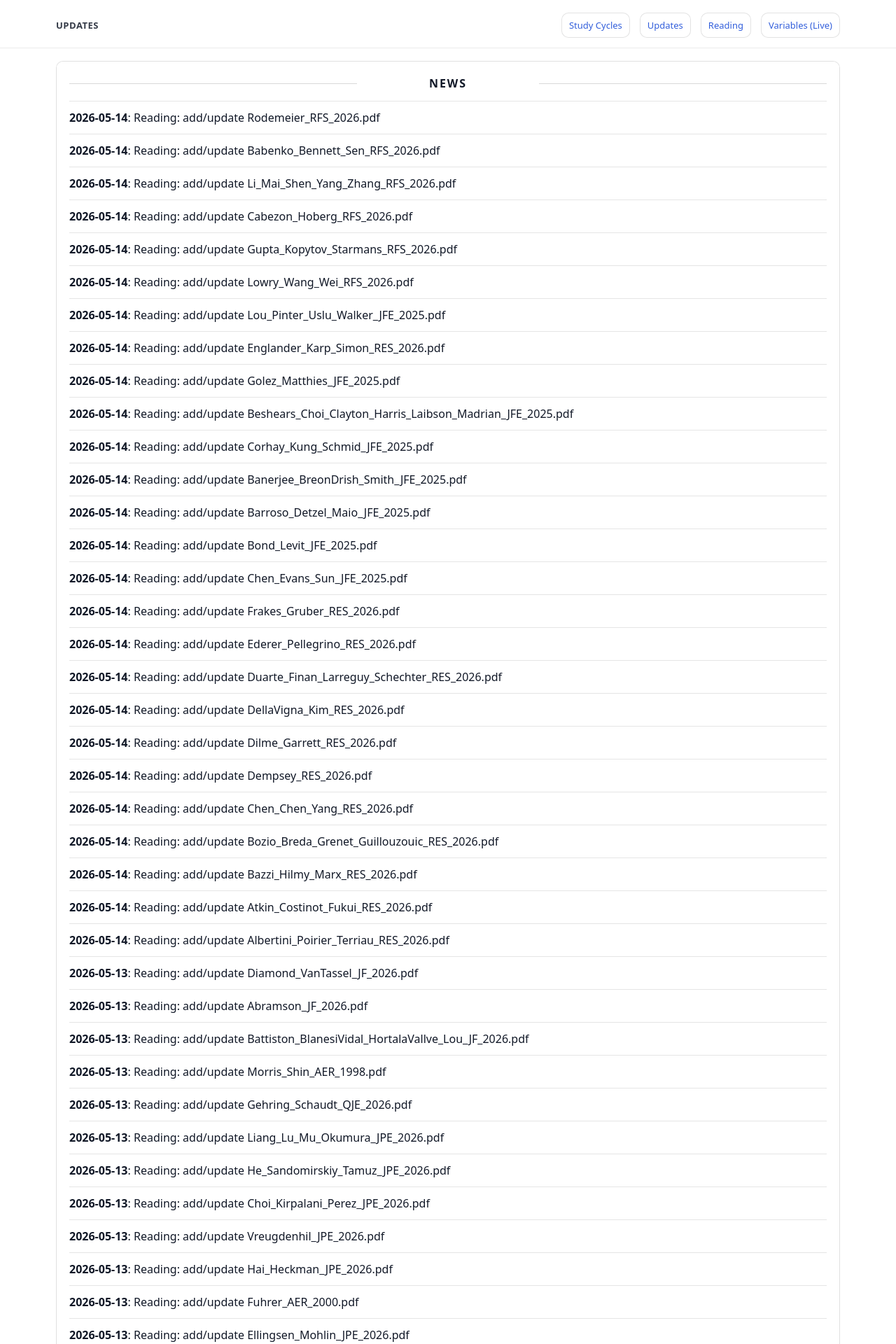
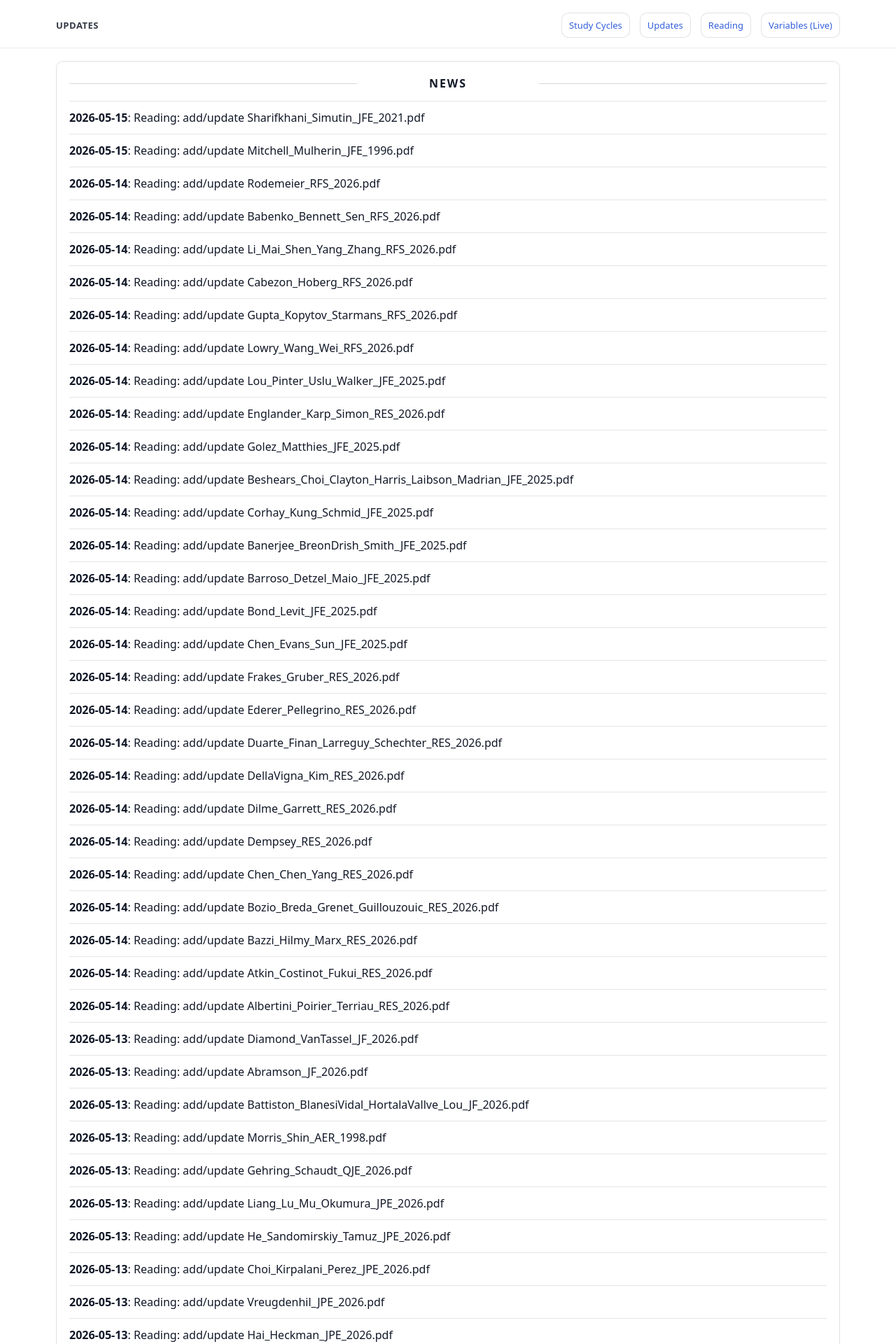
Before and after one commit to yaxinzn/study-archive, a Jekyll site: the page built from updates/index.md, in a window 1280 px wide. Shown: the top 1920 px of the page at 70% size. Built offline with Jekyll 4.4.1, drawn with Linux system fonts in a browser that asks for light colours; some of the changed text lies outside the part shown.

Commit message:
chore: update NEWS feed

```diff
--- a/_data/news.yml
+++ b/_data/news.yml
@@ -1,4 +1,10 @@
 # Auto-generated update history (sorted newest -> oldest). Do not edit manually.
+- ts: "1778793583"
+  date: "2026-05-15"
+  title: "Reading: add/update Sharifkhani_Simutin_JFE_2021.pdf"
+- ts: "1778793539"
+  date: "2026-05-15"
+  title: "Reading: add/update Mitchell_Mulherin_JFE_1996.pdf"
 - ts: "1778756463"
   date: "2026-05-14"
   title: "Reading: add/update Rodemeier_RFS_2026.pdf"
```
